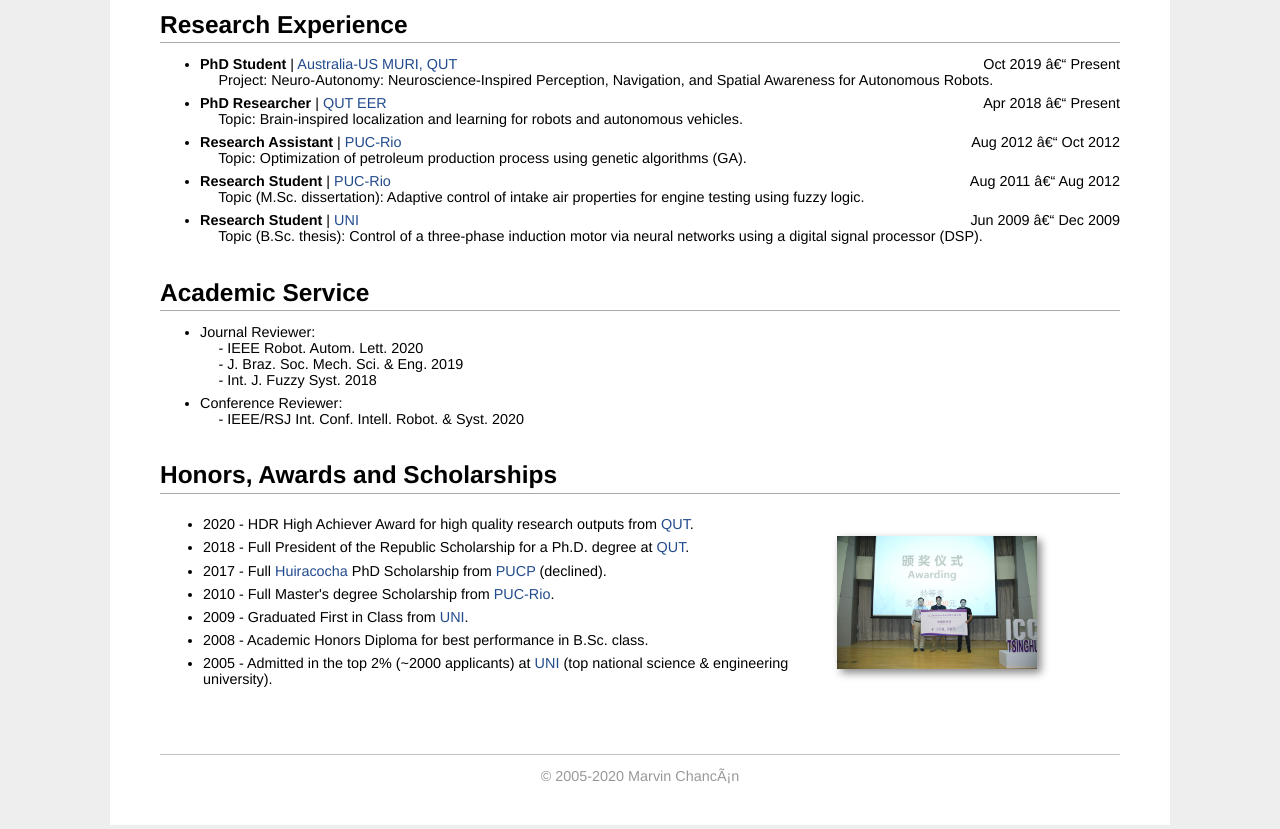
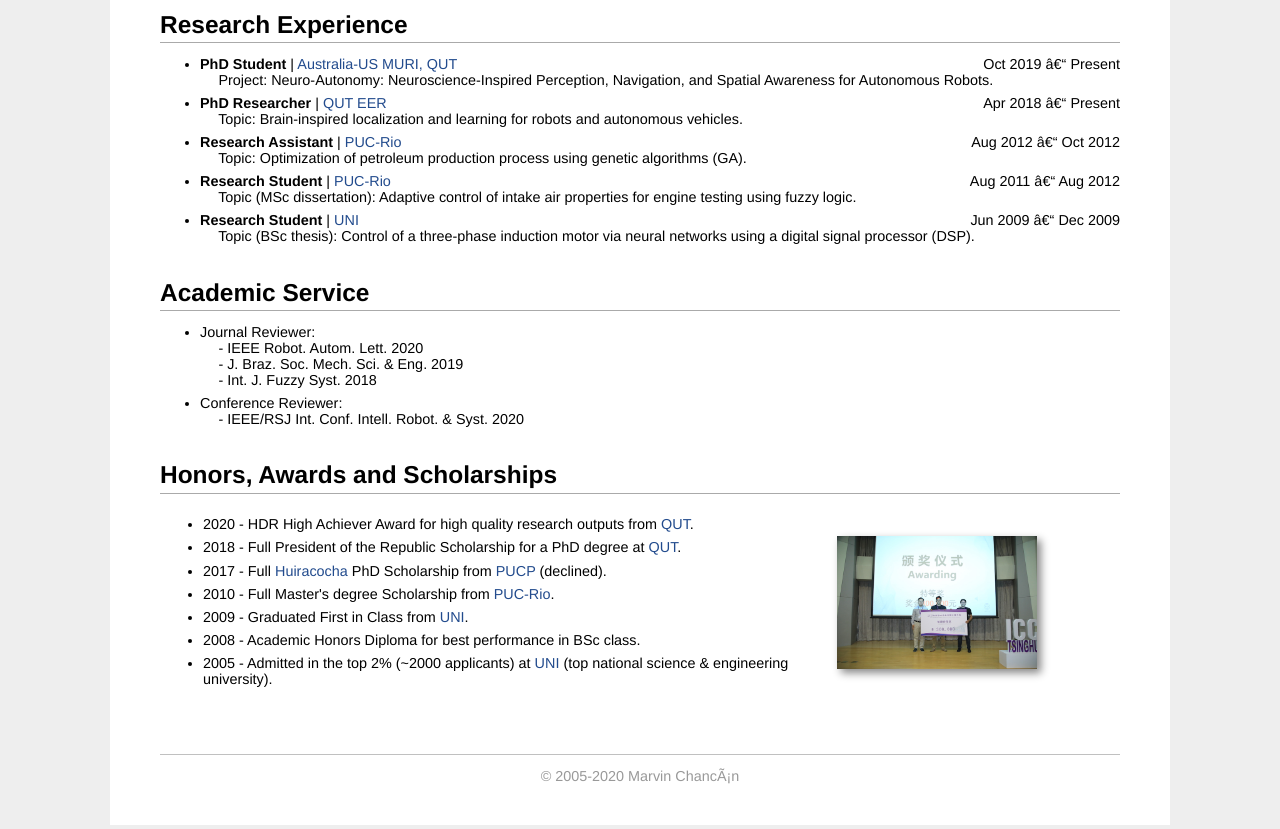
Before and after one commit to mchancan/mchancan.github.io, a Jekyll site: the page built from index.html, in a window 1280 px wide and 900 px high, scrolled down 1532 px, cut to the strip 71-900 px from the top of the window. Built offline with Jekyll 4.4.1, drawn with Linux system fonts in a browser that asks for light colours; comment, search, counter and statistics services are not loaded; some of the changed text lies outside the part shown.

Commit message:
Update index.html

```diff
--- a/index.html
+++ b/index.html
@@ -13,8 +13,8 @@ title: Marvin's Homepage
 		<p align="center"><font face="courier">mchancanl [at] uni.pe</font></p>
 		<!--</div>-->
 		<p align="left">
-			Welcome! I am currently a <a href="https://research.qut.edu.au/qcr/people/marvin-chancan/" target="_blank">Ph.D. candidate</a> in robotics and autonomous systems at <a href="https://www.qut.edu.au/science-engineering/schools/electrical-engineering-robotics" target="_blank">QUT</a>, advised by Prof. <a href="https://scholar.google.com/citations?user=TDSmCKgAAAAJ&hl=en" target="_blank">Michael Milford</a>.
-			Previously I received my B.Sc. in mechatronics engineering from <a href="https://en.wikipedia.org/wiki/National_University_of_Engineering" target="_blank">UNI</a> and also worked in the automation industry for over 4 years.</br>
+			Welcome! I am currently a <a href="https://research.qut.edu.au/qcr/people/marvin-chancan/" target="_blank">PhD candidate</a> in robotics and autonomous systems at <a href="https://www.qut.edu.au/science-engineering/schools/electrical-engineering-robotics" target="_blank">QUT</a>, advised by Prof. <a href="https://scholar.google.com/citations?user=TDSmCKgAAAAJ&hl=en" target="_blank">Michael Milford</a>.
+			Previously I received my BSc in mechatronics engineering from <a href="https://en.wikipedia.org/wiki/National_University_of_Engineering" target="_blank">UNI</a> and also worked in the automation industry for over 4 years.</br>
 			</br>
 			In my research, I focus on the intersection between neuroscience, machine learning, and neural networks, with the aim of developing faster learning algorithms and techniques for robots and autonomous vehicles.</br>
 			</br>
@@ -137,9 +137,9 @@ title: Marvin's Homepage
 	<li><b>Research Assistant</b> | <a href="https://www.puc-rio.br" target="_blank">PUC-Rio</a> <div style="float:right; text-align:right">Aug 2012 – Oct 2012</div><br>
 		&emsp; Topic: Optimization of petroleum production process using genetic algorithms (GA).</li>
 	<li><b>Research Student</b> | <a href="https://www.puc-rio.br" target="_blank">PUC-Rio</a> <div style="float:right; text-align:right">Aug 2011 – Aug 2012</div><br>
-		&emsp; Topic (M.Sc. dissertation): Adaptive control of intake air properties for engine testing using fuzzy logic.</li>
+		&emsp; Topic (MSc dissertation): Adaptive control of intake air properties for engine testing using fuzzy logic.</li>
 	<li><b>Research Student</b> | <a href="https://en.wikipedia.org/wiki/National_University_of_Engineering" target="_blank">UNI</a> <div style="float:right; text-align:right">Jun 2009 – Dec 2009</div><br>
-		&emsp; Topic (B.Sc. thesis): Control of a three-phase induction motor via neural networks using a digital signal processor (DSP).</li>
+		&emsp; Topic (BSc thesis): Control of a three-phase induction motor via neural networks using a digital signal processor (DSP).</li>
 </ul>
 
 <h2>Academic Service</h2>
@@ -161,11 +161,11 @@ title: Marvin's Homepage
 		<td width="670">
 			<ul>
 				<li>2020 - HDR High Achiever Award for high quality research outputs from <a href="https://www.qut.edu.au" target="_blank">QUT</a>.</li>
-				<li>2018 - Full President of the Republic Scholarship for a Ph.D. degree at <a href="https://www.qut.edu.au" target="_blank">QUT</a>.</li>
+				<li>2018 - Full President of the Republic Scholarship for a PhD degree at <a href="https://www.qut.edu.au" target="_blank">QUT</a>.</li>
 				<li>2017 - Full <a href="https://posgrado.pucp.edu.pe/beca-fondo/beca-huiracocha/" target="_blank">Huiracocha</a> PhD Scholarship from <a href="https://www.pucp.edu.pe/" target="_blank">PUCP</a> (declined).</li>
 				<li>2010 - Full Master's degree Scholarship from <a href="https://www.puc-rio.br" target="_blank">PUC-Rio</a>.</li>
 				<li>2009 - Graduated First in Class from <a href="https://en.wikipedia.org/wiki/National_University_of_Engineering" target="_blank">UNI</a>.</li>
-				<li>2008 - Academic Honors Diploma for best performance in B.Sc. class.</li>
+				<li>2008 - Academic Honors Diploma for best performance in BSc class.</li>
 				<li>2005 - Admitted in the top 2% (~2000 applicants) at <a href="https://en.wikipedia.org/wiki/National_University_of_Engineering" target="_blank">UNI</a> (top national science & engineering university).</li>
 			</ul>
 		</td>
```
